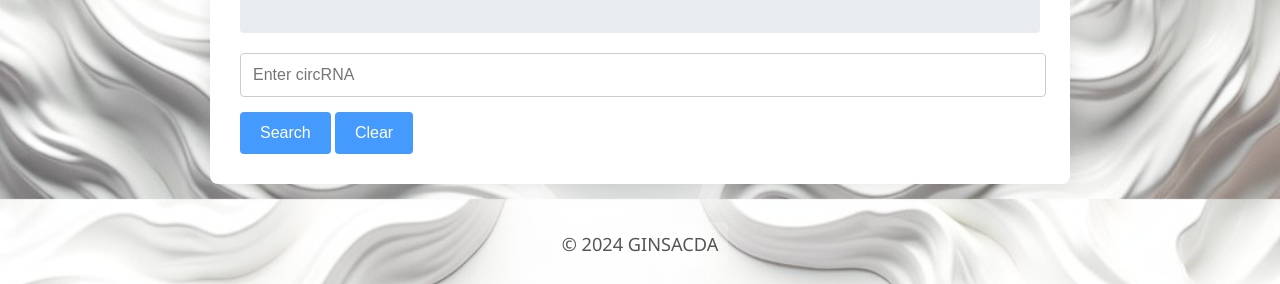
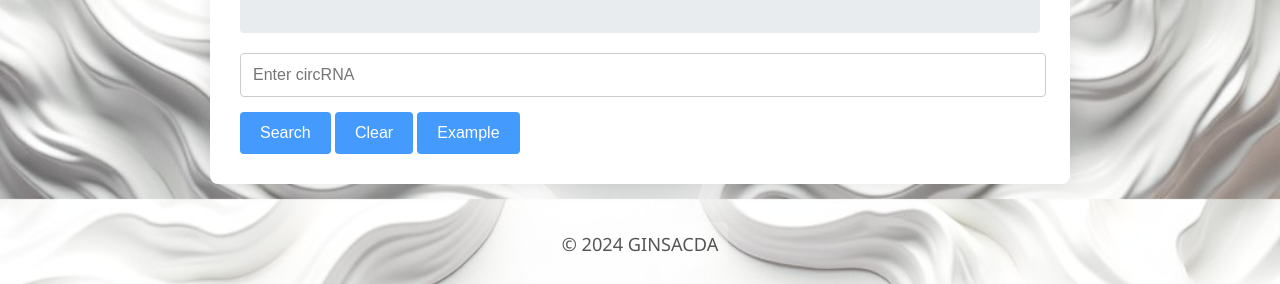
Before and after one commit to LUTGraphGroup/GINSACDA.github.io, a plain HTML site: page index.html in a window 1280 px wide. Shown: the part 701-985 px from the top of the page. Drawn offline with nearby package versions, Linux system fonts and the light colour scheme.

Commit message:
Update index.html

```diff
--- a/index.html
+++ b/index.html
@@ -25,6 +25,7 @@
         <input type="text" id="circRNA" placeholder="Enter circRNA" />
         <button onclick="queryDisease()">Search</button>
         <button onclick="clearInput()">Clear</button>
+        <button onclick="fillExample()">Example</button>
         <div id="results"></div>
     </div>
 
```
